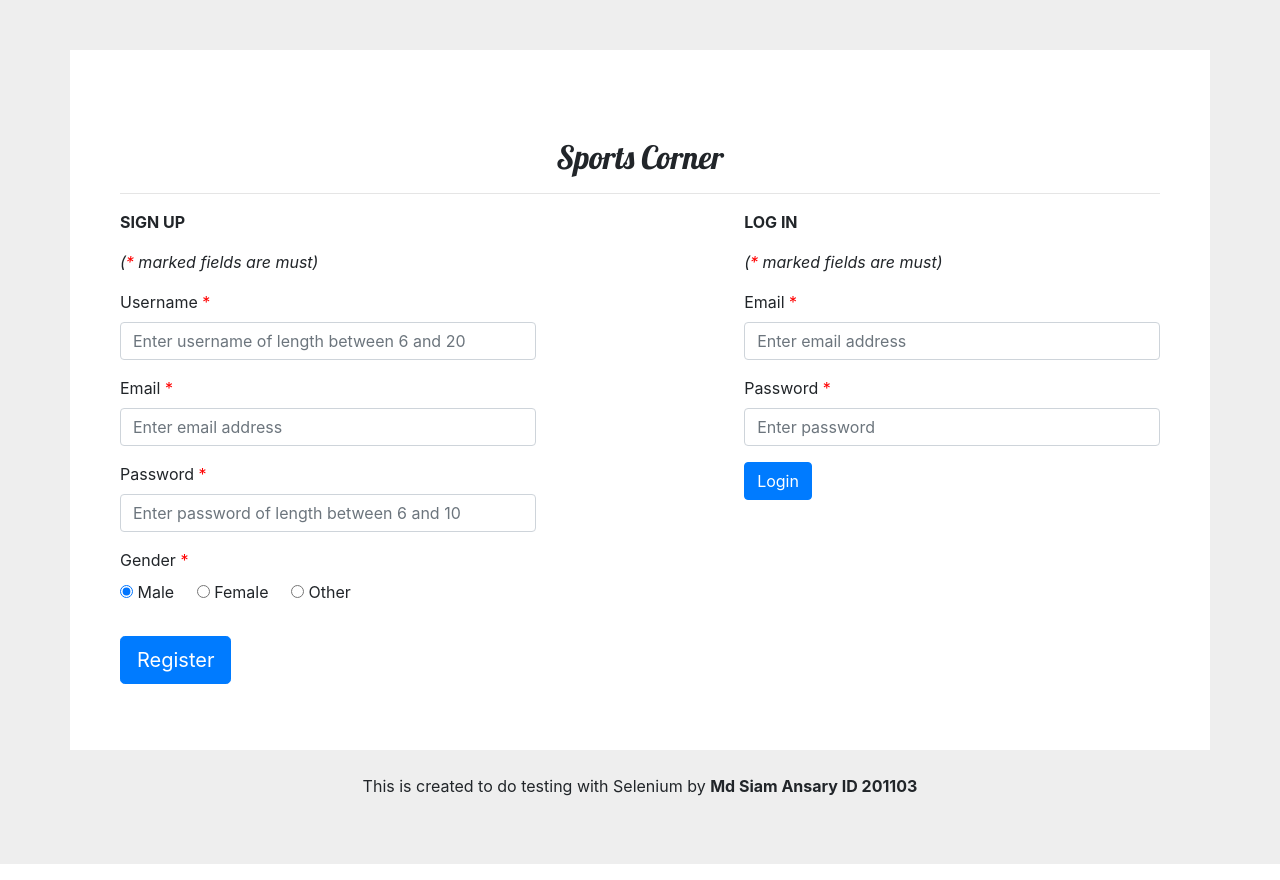
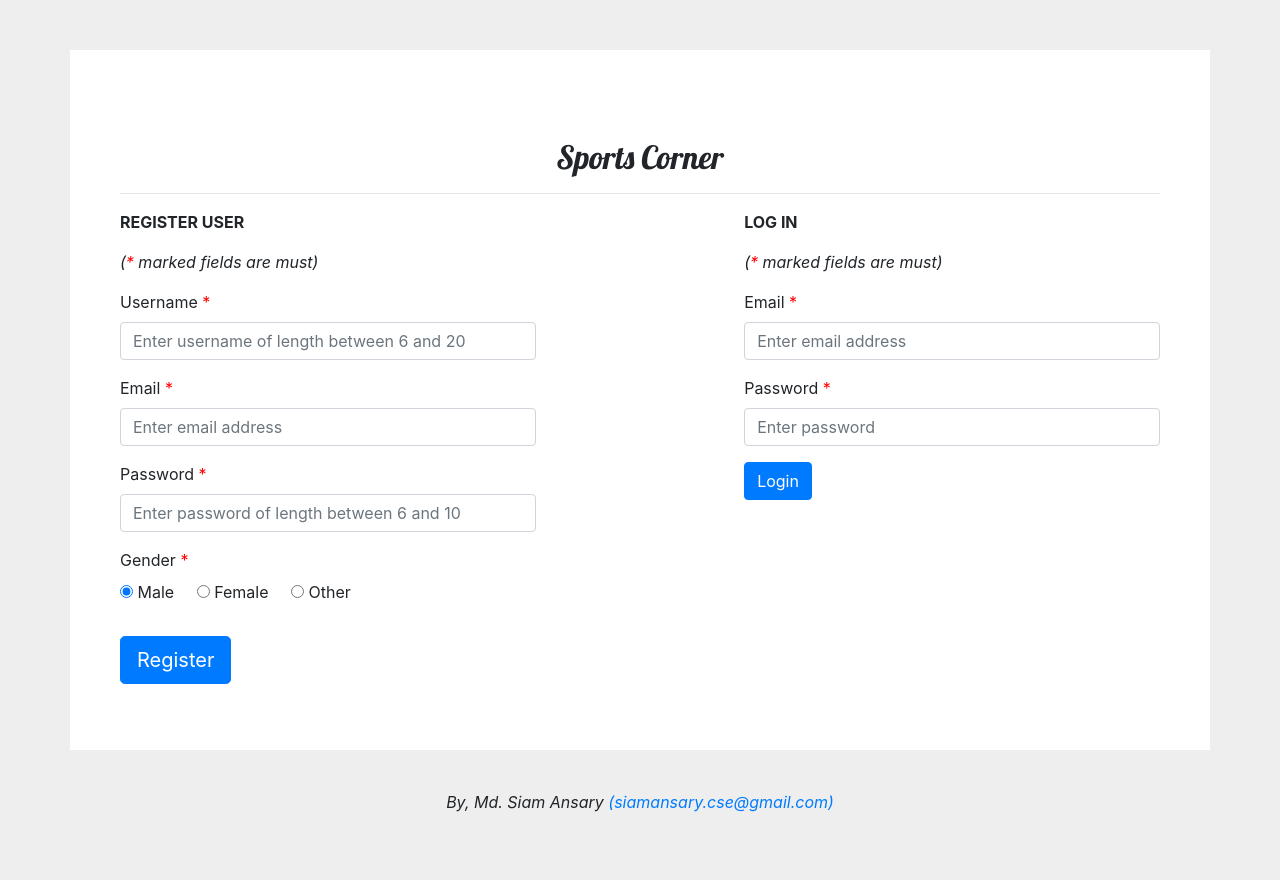
Before and after one commit to MdSiamAnsary/SportsCorner, a PHP site: page / in a window 1280 px wide. Run offline with PHP 8.4, Linux system fonts and the light colour scheme; some libraries are stand-ins or nearby versions.

Commit message:
Update index.php

```diff
--- a/index.php
+++ b/index.php
@@ -243,7 +243,7 @@
                 	?>
 
 						<fieldset>
-							<p class="text-uppercase pull-center" id="signuptext"> <STRONG>SIGN UP</STRONG> </p>
+							<p class="text-uppercase pull-center" id="signuptext"> <STRONG>Register User</STRONG> </p>
                             <p class="text-lowercase" id="regrequiredtext" style="font-style: italic;">
                                 (<span style="color: red">*</span> marked fields are must)
                             </p>
@@ -343,7 +343,16 @@
 		</div>
 		<p class="text-center" id="paraabout">
 			<br>
-			This is created to do testing with Selenium by <strong>Md Siam Ansary ID 201103</strong>
+            <p style="text-align: center; font-style: italic">
+                By, Md. Siam Ansary
+                <span style="font-style: italic;">
+                    <a href="mailto:siamansary.cse@gmail.com">
+                        (siamansary.cse@gmail.com)
+                    </a>
+                </span>
+
+            </p>
+
 		</p>
 	</div>
 
```
